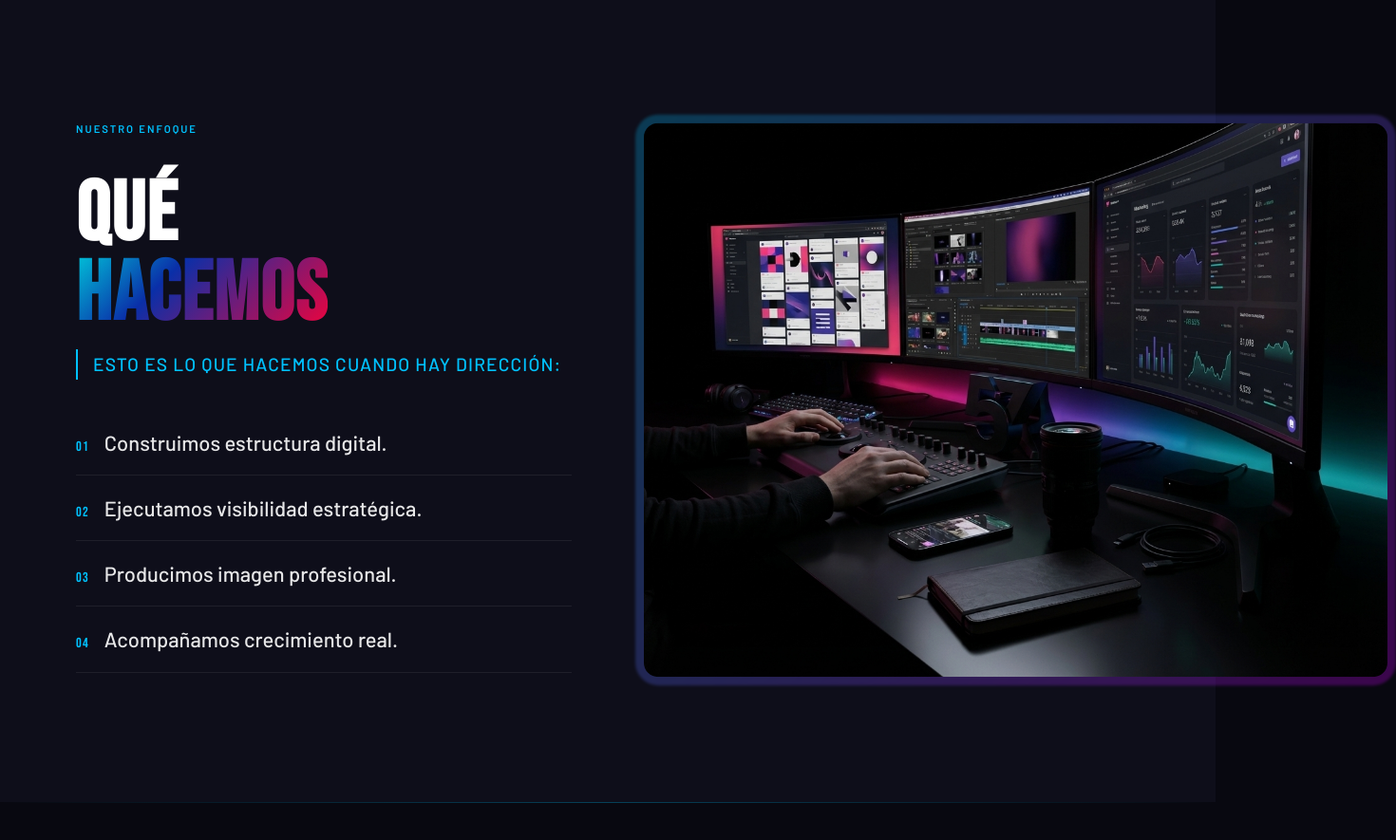
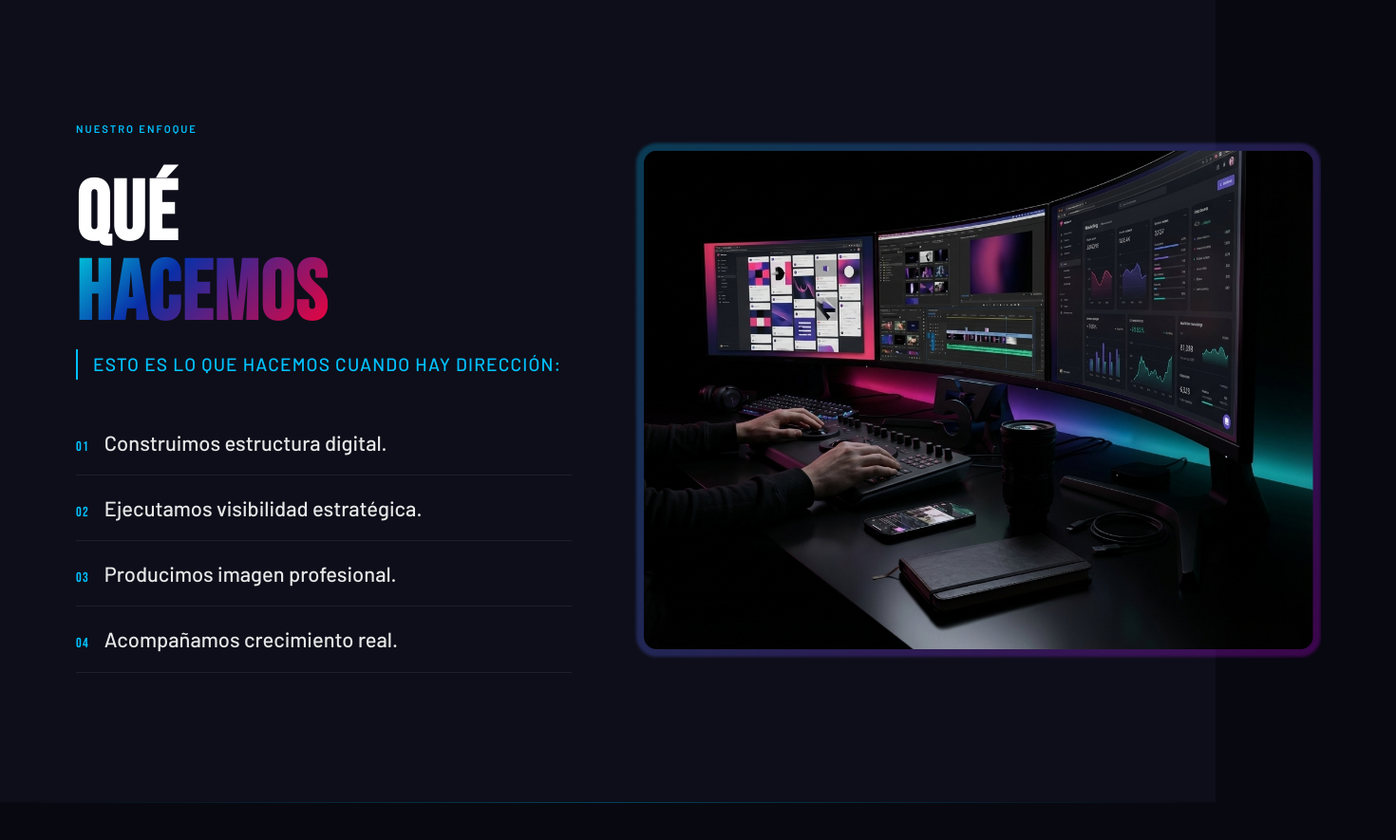
Before and after one commit to pjg09/pagina-web-5.7, an Astro site: page / in a window 1280 px wide. Shown: the part 2140-3025 px from the top of the page at 95% size, 1470 px wide, since content can reach past the window. Built offline with nearby package versions, Linux system fonts and the light colour scheme; Astro itself is replaced by a stand-in of ours.

Commit message:
fix: Size de la foto de la seccion 3

```diff
--- a/src/pages/index.astro
+++ b/src/pages/index.astro
@@ -686,7 +686,7 @@ import { WHATSAPP_CTA } from "../data/constantes";
 	}
 
 	.que-hacemos__inner .que-hacemos__visual.visible {
-		transform: scale(1.5);
+		transform: scale(1.35);
 	}
 
 	.que-hacemos__img {
```
